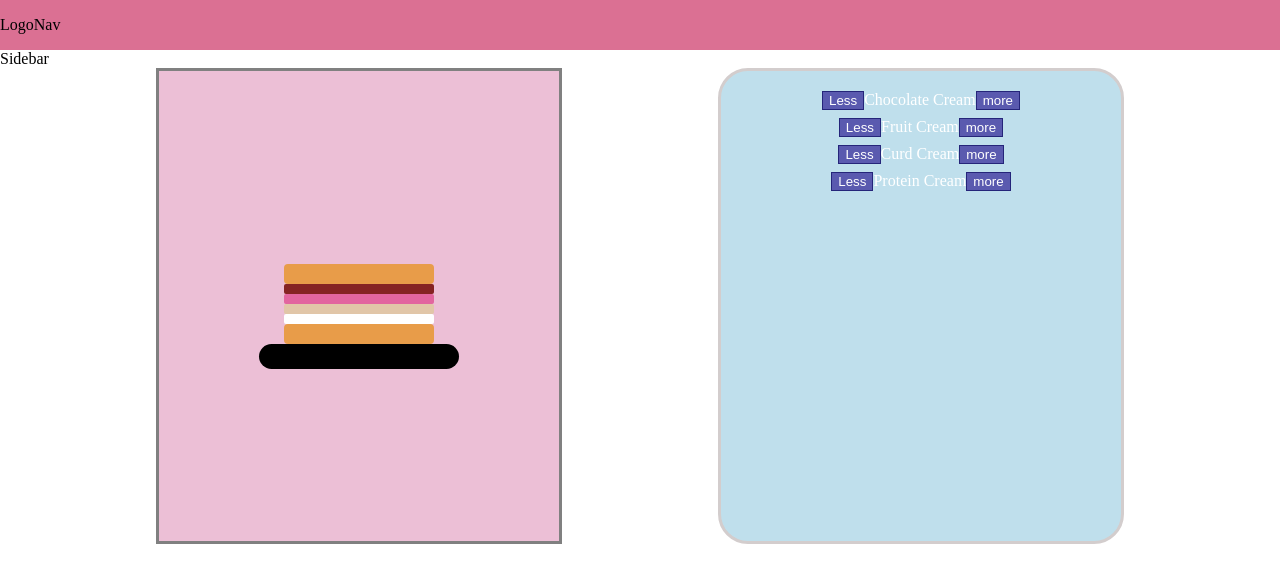
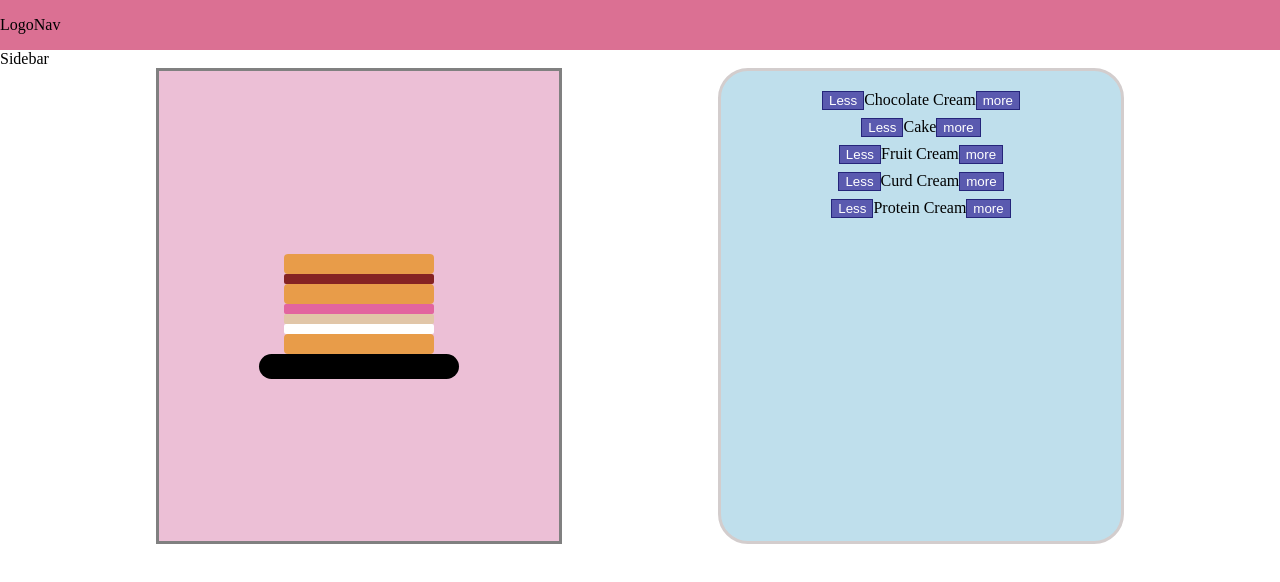
Before and after one commit to Aiperi-Amankulova/cake-builder, a React (Create React App) app: page / in a window 1280 px wide. Shown: the top 582 px of the page. Built offline with nearby package versions, Linux system fonts and the light colour scheme.

Commit message:
component change

```diff
--- a/src/components/CakeBuilder/CakeControls/CakeControl/CakeControl.module.css
+++ b/src/components/CakeBuilder/CakeControls/CakeControl/CakeControl.module.css
@@ -1,9 +1,7 @@
 .CakeControl{
     margin-bottom: 0.5rem;
 }
-.CakeControl .label{
-     color: white;
-}
+
 .CakeControl button{
     border: 1px solid rgb(37, 37, 122);
     background-color: rgb(90, 90, 175);
--- a/src/components/CakeBuilder/CakeControls/CakeControls.js
+++ b/src/components/CakeBuilder/CakeControls/CakeControls.js
@@ -5,6 +5,7 @@ import CakeControl from './CakeControl/CakeControl';
 export default () => {
     const controls = [
         {label: "Chocolate Cream", type: "chocolateCream"},
+        {label: "Cake", type: "cake"},
         {label: "Fruit Cream", type: "fruitCream"},
         {label: "Curd Cream", type: "curdCream"},
         {label: "Protein Cream", type: "proteinCream"}
--- a/src/containers/CakeBuilder/CakeBuilder.js
+++ b/src/containers/CakeBuilder/CakeBuilder.js
@@ -6,6 +6,7 @@ import CakeControls from '../../components/CakeBuilder/CakeControls/CakeControls
 export default () => {
 const [ingredients, setIngredients] = useState({
   chocolateCream:1,
+  cake:1,
   fruitCream: 1,
   curdCream: 1,
   proteinCream:1
```
